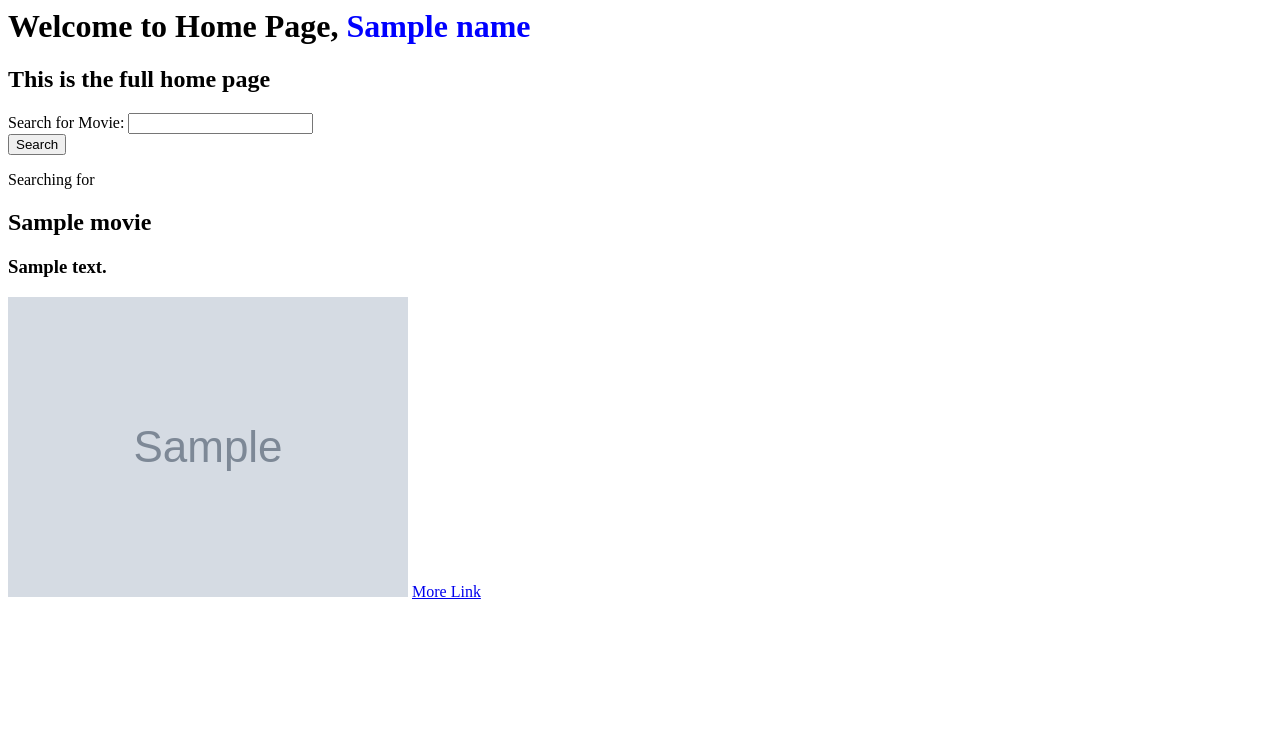
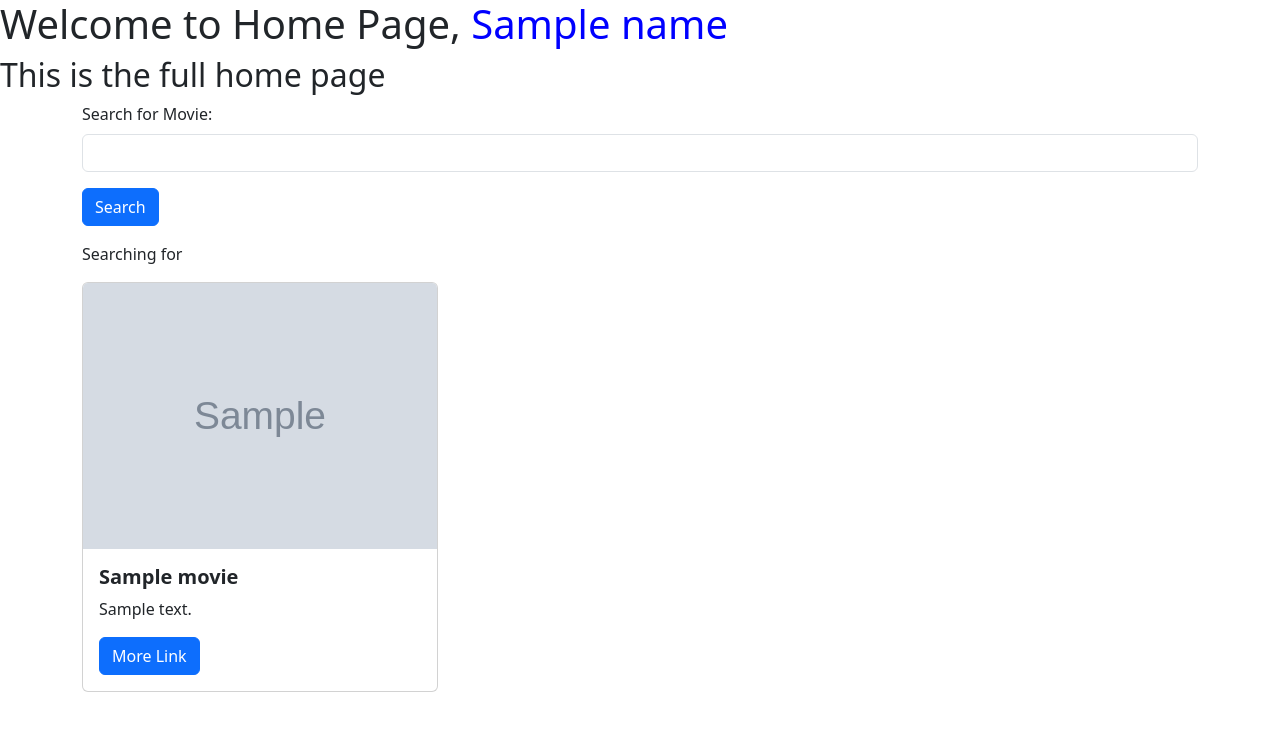
Before and after one commit to Ssantamars123/Taller1, a Django app: template movie/templates/home.html in a window 1280 px wide. Shown: the top 731 px of the page. Run offline with Django 5.2, Linux system fonts and the light colour scheme; the template is opened without the code that fills it: most values are stand-ins (such as "Sample title", 1, 10 or a date in 2020); grey boxes marked "Sample" are stand-in pictures.

Commit message:
{% for movie in movies %}

```diff
--- a/movie/templates/home.html
+++ b/movie/templates/home.html
@@ -1,3 +1,7 @@
+<head>
+<link href="https://cdn.jsdelivr.net/npm/bootstrap@5.3.3/dist/css/bootstrap.min.css" rel="stylesheet" integrity="sha384-QWTKZyjpPEjISv5WaRU9OFeRpok6YctnYmDr5pNlyT2bRjXh0JMhjY6hW+ALEwIH" crossorigin="anonymous">
+</head>
+
 <!--<h1>Welcome to Home Page</h1>-->
 <h1>Welcome to Home Page, <span style="color: blue;">{{name}}</span></h1>
 <h2>This is the full home page</h2>
@@ -13,13 +17,24 @@
         <button type="submit" class="btn btn-primary">Search</button>
     </form>
     <p>Searching for {{searchTerm}}<p>
-         {% for movie in movies %}
-                <h2>{{movie.title}}</h2>
-                <h3>{{movie.description}}</h3>
-                <img src="{{movie.image.url}}">
-                {% if movie.url %}
-                    <a href="{{movie.url}}">More Link</a>
-                {% endif %}
-            {% endfor %}
+    <div class=" row row-cols-1 row-cols-md-3 g-4">
+        {% for movie in movies %}
+        <div v-for="movie in movies" class="col">
+            <div class ="card">
+                <image class="card-img-top" src="{{movie.image.url}}"/>
+                <div class="card-body">
+                    <h5 class="card-title fw-bold">{{movie.title}}</h5>
+                    <p class="card-text">{{movie.description}}</p>
+                    {% if movie.url %}
+                        <a href="{{movie.url}}" class="btn btn-primary">
+                            More Link
+                        </a>
+                    {% endif %}
+                </div>
+            </div>
+        </div>
+    {% endfor %}
+    </div>
+    <br/>
     <br/>
 </div>
```
